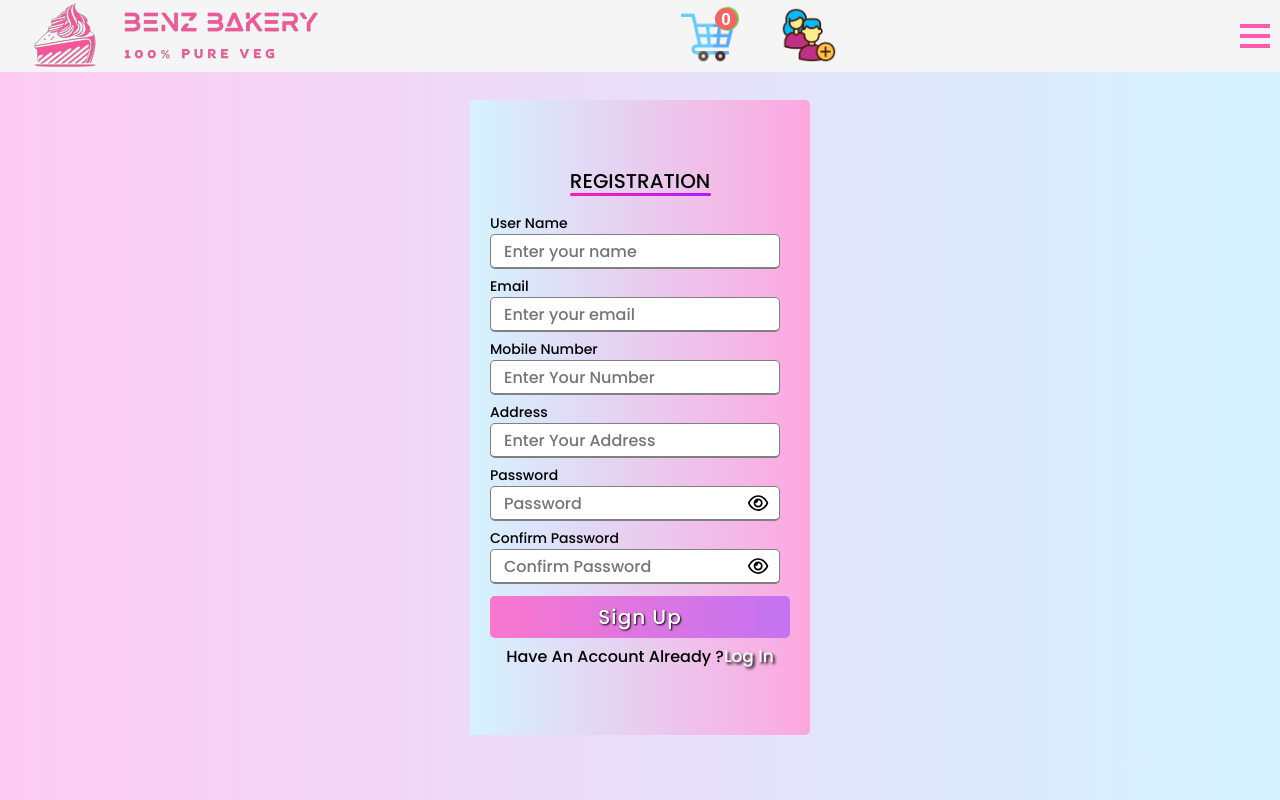
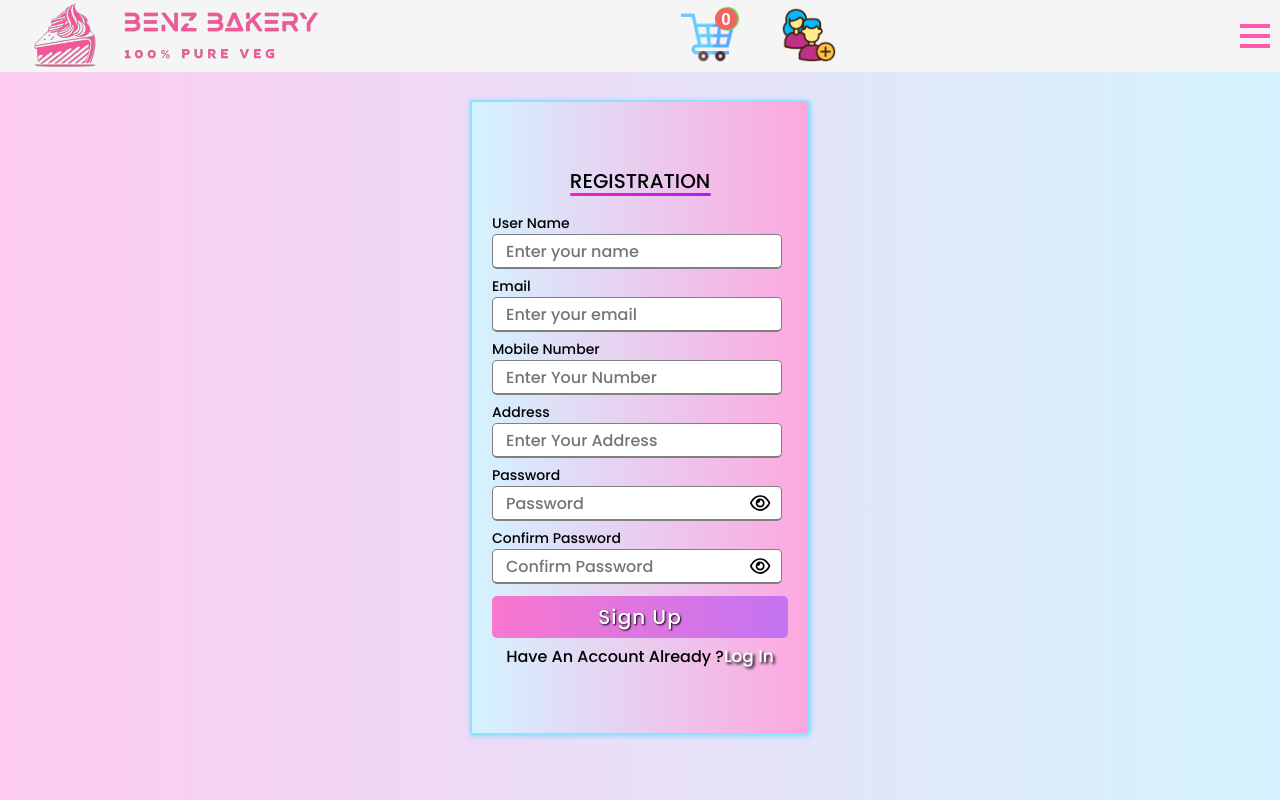
Before and after one commit to akashyadav2000/benzbakery-web-app, a React (Vite) app: page /benzbakery-web-app/Signup in a window 1280 px wide. Shown: the top 800 px of the page. Built offline with nearby package versions, Linux system fonts and the light colour scheme; a web font is replaced by a local one.

Commit message:
flickring issue solve 6

```diff
--- a/src/components/Login/Login.css
+++ b/src/components/Login/Login.css
@@ -22,8 +22,8 @@
   justify-content: center;
   width: 340px;
   height: 450px;
-  /* border: 2px solid #92e0ff;
-  box-shadow: 1px 1px 5px #7fdbff; */
+  border: 2px solid #92e0ff;
+  box-shadow: 1px 1px 5px #7fdbff;
   background: linear-gradient(to bottom, #fda7df, #d4f3ff);
   padding: 25px 30px;
   border-top-right-radius: 5px;
--- a/src/components/Signup/Signup.css
+++ b/src/components/Signup/Signup.css
@@ -24,8 +24,8 @@
   align-items: center;
   width: 340px;
   height: 635px;
-  /* border: 2px solid #92e0ff;
-  box-shadow: 1px 1px 5px #7fdbff; */
+  border: 2px solid #92e0ff;
+  box-shadow: 1px 1px 5px #7fdbff;
   background: linear-gradient(to left, #fda7df, #d4f3ff);
   padding: 5px 20px;
   border-top-right-radius: 5px;
```
